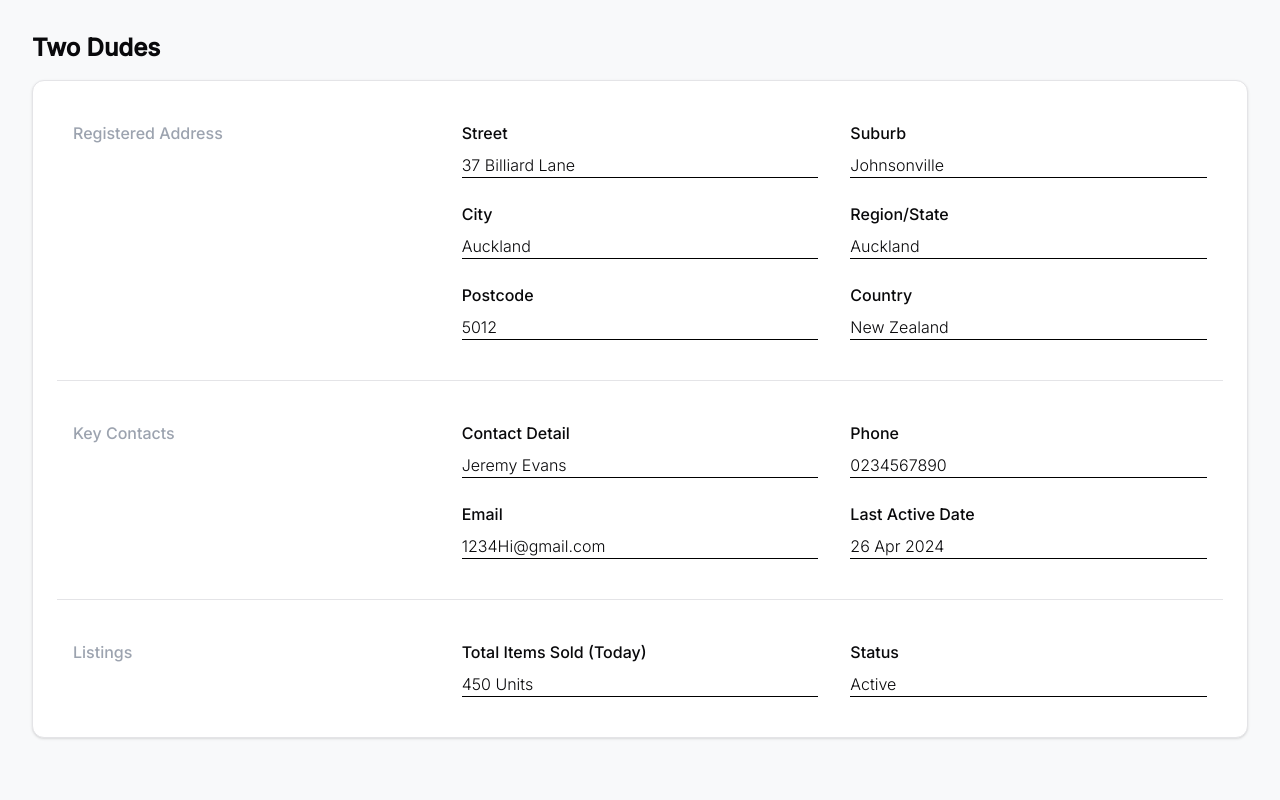
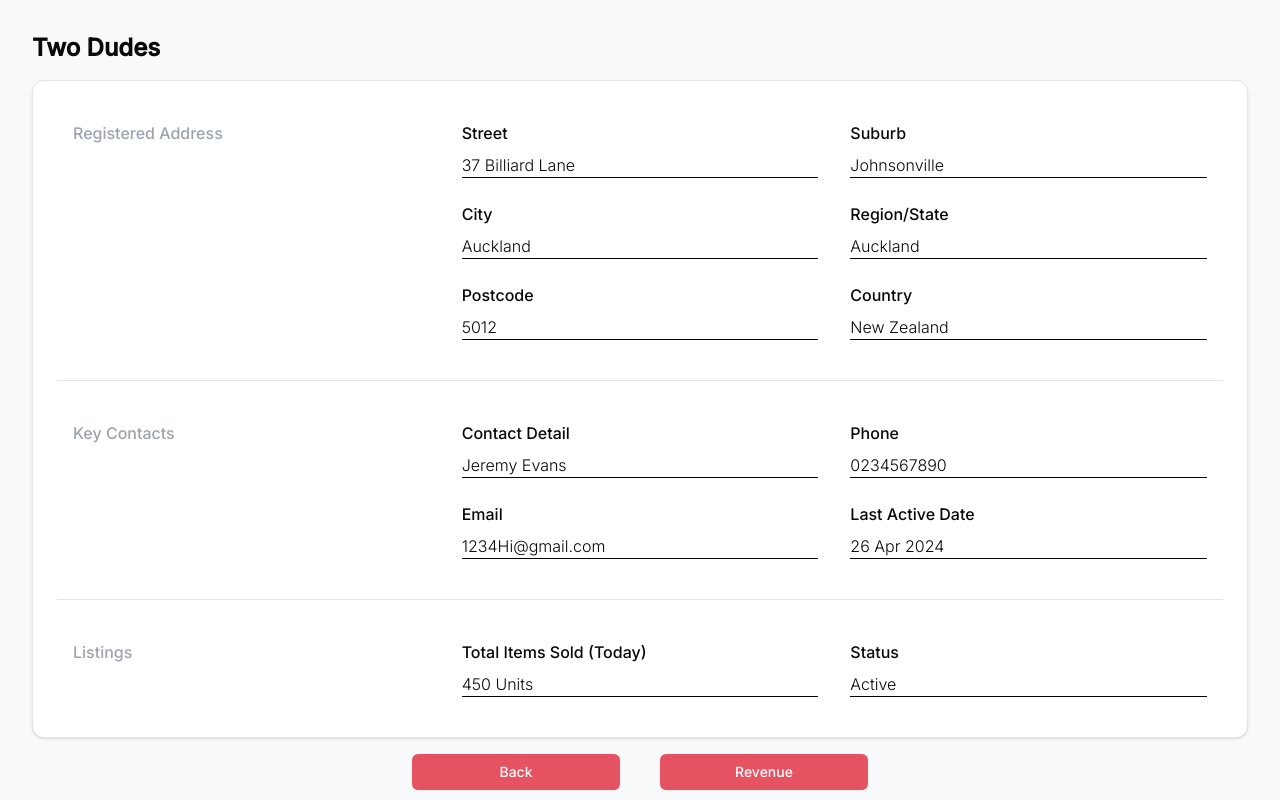
Before and after one commit to megatransactFront/challenz_dashboard, a Next.js app: page /business-users/1 in a window 1280 px wide. Built offline with nearby package versions, Linux system fonts and the light colour scheme.

Commit message:
added button to go back and forward

```diff
--- a/src/app/business-users/[businessDetails]/page.tsx
+++ b/src/app/business-users/[businessDetails]/page.tsx
@@ -1,12 +1,17 @@
+'use client'
+
 import React from 'react'
 import { Card } from "@/components/ui/card"
+import { Button } from "@/components/ui/button"
+import { useRouter } from 'next/navigation'
 
-const BusinessDetails = async ({
+const BusinessDetails = ({
   params
 } : {
   params: Promise<{ businessDetails: string }>
 }) => {
-  const businessId = (await params).businessDetails
+  const businessId = (React.use(params)).businessDetails
+  const router = useRouter()
 
   const users = [
     {
@@ -209,6 +214,11 @@ const BusinessDetails = async ({
           </div>
         </div>
       </Card>
+
+      <div className='flex justify-center gap-10'>
+        <Button variant="secondary" className='w-52' onClick={() => router.back()}>Back</Button>
+        <Button variant="secondary" className='w-52'>Revenue</Button>
+      </div>
     </div>
   )
 }
--- a/src/app/business-users/page.tsx
+++ b/src/app/business-users/page.tsx
@@ -133,7 +133,7 @@ const BusinessUserPage = () => {
     }
   ]
 
-  const handleBusinessDetails = (businessId: number) => {
+  const handleBusinessDetails = (businessId: string) => {
     router.push(`business-users/${businessId}`)
   }
 
```
